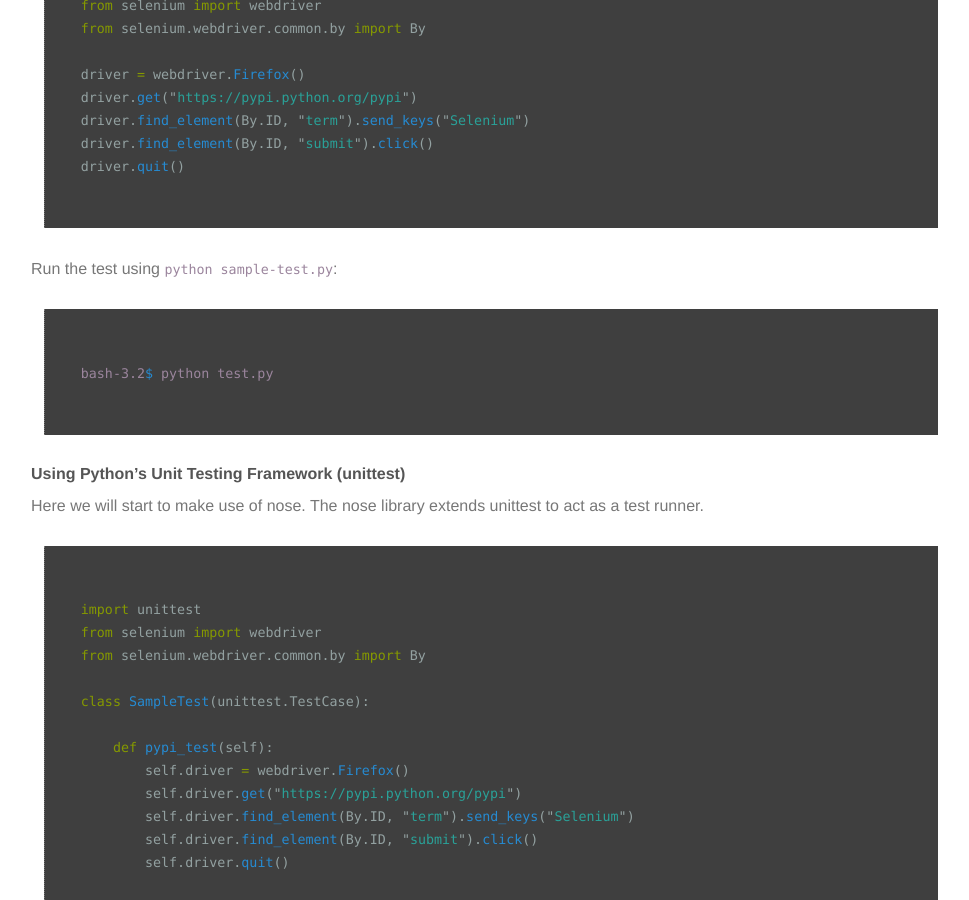
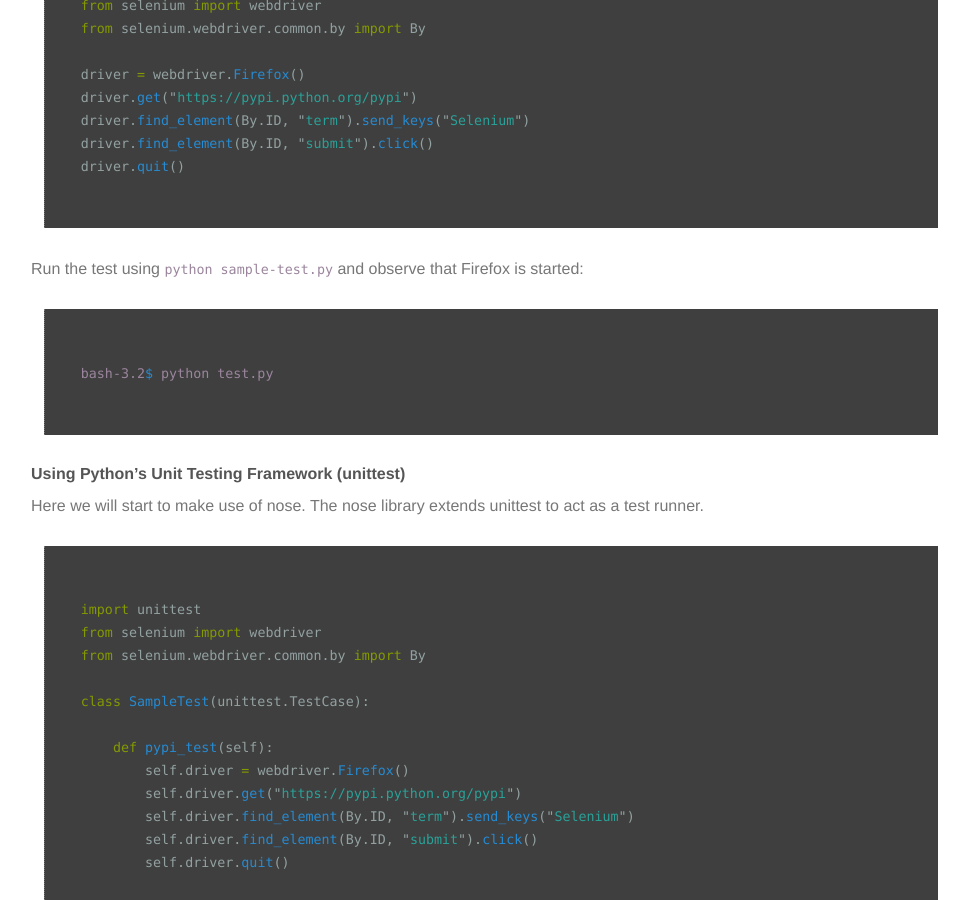
Before and after one commit to the-creative-tester/blog, a Jekyll site: the page built from _posts/2016-04-25-Python-Web-Browser-Automation-Behave.md, in a window 1280 px wide and 900 px high, scrolled down 1472 px. Shown: the whole window, without its empty margins (149-1118 px from the left). Built offline with Jekyll 4.4.1, drawn with Linux system fonts in a browser that asks for light colours; nearby versions of some CDN libraries.

Commit message:
update python behave and lettuce posts

````diff
--- a/_posts/2016-04-25-Python-Web-Browser-Automation-Behave.md
+++ b/_posts/2016-04-25-Python-Web-Browser-Automation-Behave.md
@@ -65,7 +65,7 @@ driver.find_element(By.ID, "submit").click()
 driver.quit()
 ~~~
 
-Run the test using ```python sample-test.py```:
+Run the test using ```python sample-test.py``` and observe that Firefox is started:
 
 >
 ~~~ shell
````
Also changed, not shown: _posts/2015-11-10-Python-Web-Browser-Automation-Lettuce.md (+1 -1 lines).
